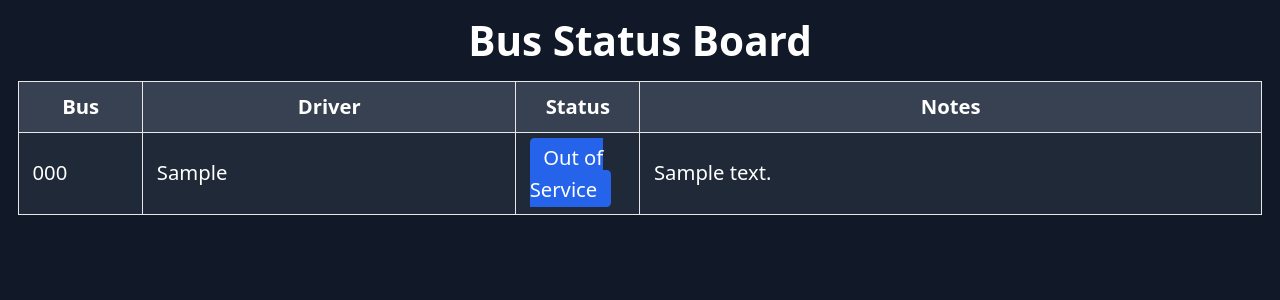
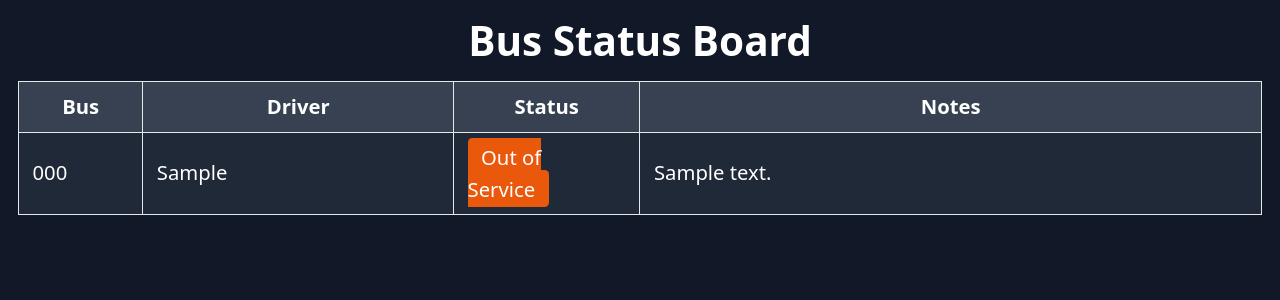
Before and after one commit to AJOAISD/SIngleStatusBoard, a Flask app: page / in a window 1280 px wide. Shown: the top 300 px of the page. Run offline with Flask 3, Linux system fonts and the light colour scheme; tables that the repository leaves empty hold one stand-in row (values such as "Sample post"); some libraries are stand-ins or nearby versions.

Commit message:
Added an Out Of Service option for the bus status.

```diff
--- a/templates/admin.html
+++ b/templates/admin.html
@@ -35,6 +35,7 @@
           <option>On Route</option>
           <option>Delayed</option>
           <option>In Garage</option>
+          <option>Out of Service</option>
         </select>
         <input name="notes" placeholder="Notes (optional)" class="border rounded p-2 flex-1 min-w-[200px]" />
         <button type="submit" class="bg-green-600 text-white px-4 py-2 rounded">Add Bus</button>
@@ -71,6 +72,7 @@
                   <option {% if bus['status']=="On Route" %}selected{% endif %}>On Route</option>
                   <option {% if bus['status']=="Delayed" %}selected{% endif %}>Delayed</option>
                   <option {% if bus['status']=="In Garage" %}selected{% endif %}>In Garage</option>
+                  <option {% if bus['status']=="Out of Service" %}selected{% endif %}>Out of Service</option>
                 </select>
               </td>
 
--- a/templates/index.html
+++ b/templates/index.html
@@ -17,8 +17,8 @@
       <thead class="bg-gray-700">
         <tr>
           <th class="border px-3 py-2" style="width: 10%;">Bus</th>
-          <th class="border px-3 py-2" style="width: 30%;">Driver</th>
-          <th class="border px-3 py-2" style="width: 10%;">Status</th>
+          <th class="border px-3 py-2" style="width: 25%;">Driver</th>
+          <th class="border px-3 py-2" style="width: 15%;">Status</th>
           <th class="border px-3 py-2" style="width: 50%;">Notes</th>
         </tr>
       </thead>
@@ -34,6 +34,8 @@
               <span class="bg-red-600 px-3 py-1 rounded">{{ bus.status }}</span>
             {% elif bus.status == "Delayed" %}
               <span class="bg-gray-500 px-3 py-1 rounded">{{ bus.status }}</span>
+            {% elif bus.status == "Out of Service" %}
+              <span class="bg-orange-600 text-white px-3 py-1 rounded">{{ bus.status }}</span>
             {% else %}
               <span class="bg-blue-600 px-3 py-1 rounded">{{ bus.status }}</span>
             {% endif %}
```
